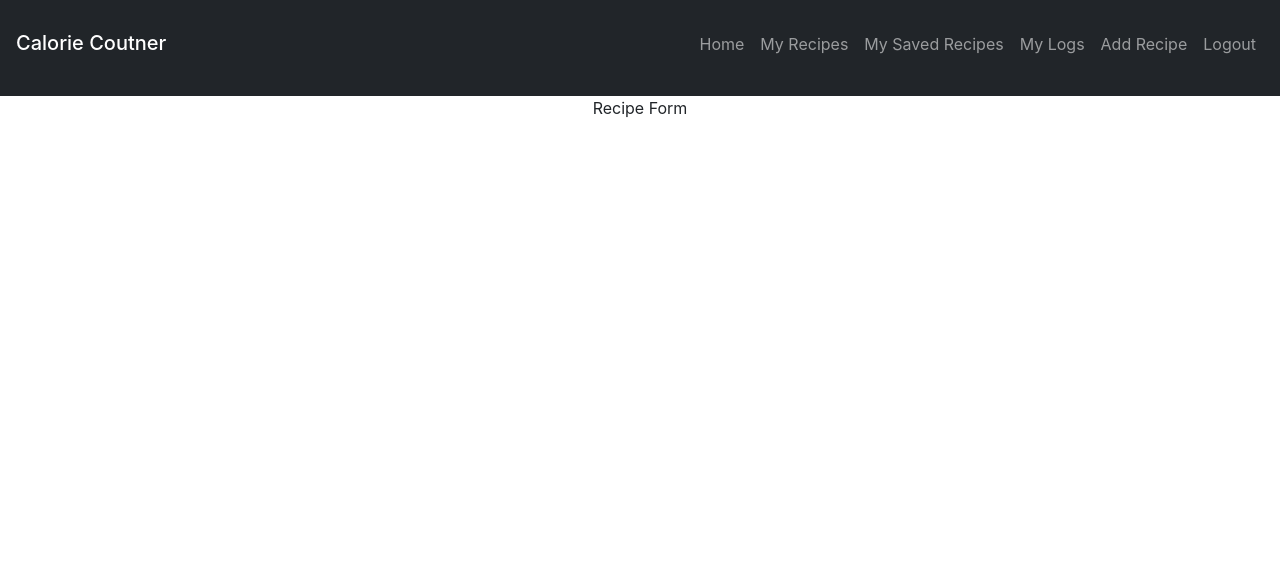
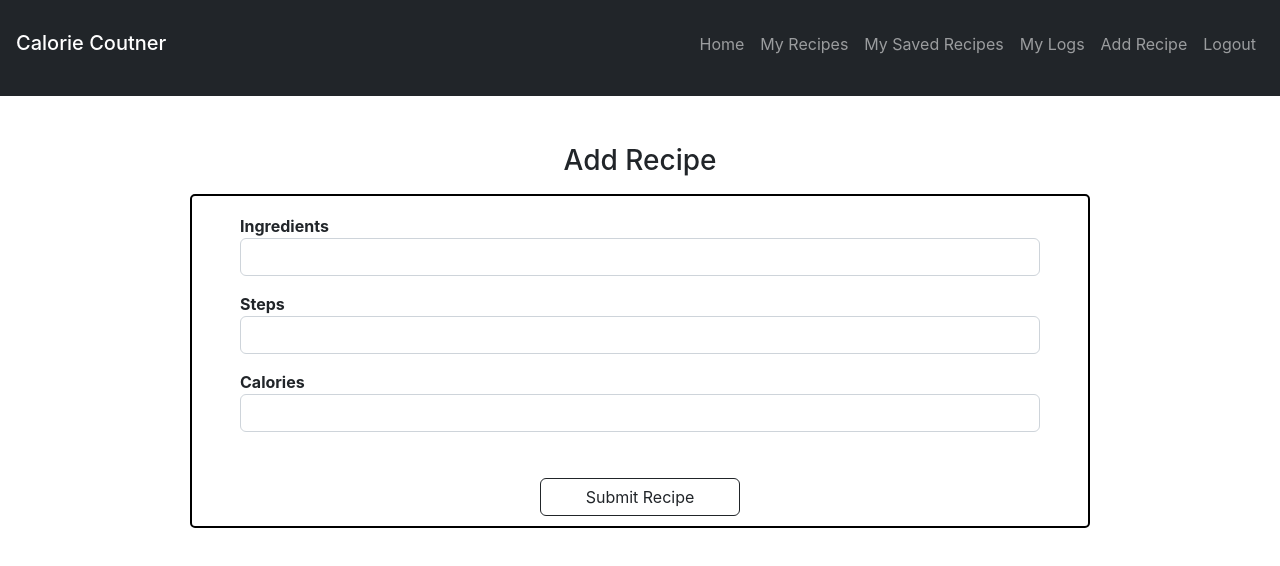
Before and after one commit to daleymike/calorie-counter, a React (Create React App) app in the folder client/: page /recipes/create in a window 1280 px wide. Shown: the top 566 px of the page. Built offline with nearby package versions, Linux system fonts and the light colour scheme.

Commit message:
add recipe visual

```diff
--- a/client/src/App.css
+++ b/client/src/App.css
@@ -2,37 +2,15 @@
   text-align: center;
 }
 
-.App-logo {
-  height: 40vmin;
-  pointer-events: none;
+.form{
+  width: 900px;
+  margin-top: 20px;
+  border: 2px solid black;
+  border-radius: 5px;
+  padding: 10px;
 }
 
-@media (prefers-reduced-motion: no-preference) {
-  .App-logo {
-    animation: App-logo-spin infinite 20s linear;
-  }
+.form-group {
+  text-align: left;
+  font-weight: bold;
 }
-
-.App-header {
-  background-color: #282c34;
-  min-height: 100vh;
-  display: flex;
-  flex-direction: column;
-  align-items: center;
-  justify-content: center;
-  font-size: calc(10px + 2vmin);
-  color: white;
-}
-
-.App-link {
-  color: #61dafb;
-}
-
-@keyframes App-logo-spin {
-  from {
-    transform: rotate(0deg);
-  }
-  to {
-    transform: rotate(360deg);
-  }
-}
--- a/client/src/App.js
+++ b/client/src/App.js
@@ -2,6 +2,7 @@ import './App.css';
 import {BrowserRouter, Routes, Route} from "react-router-dom";
 import NavBar from './components/NavBar';
 import LoginAndRegisterPage from './components/LoginAndRegisterPage';
+import RecipeForm from './components/RecipeForm';
 
 
 function App() {
@@ -15,7 +16,7 @@ function App() {
         <Route path="/recipes/:user_id" element={<div>Display User Recipes </div>} />
         <Route path="/logs/:user_id" element={<div>Display User Logs </div>}/>
         <Route path="/recipes/saved/:user_id" element={<div>Display User Saved Recipes </div>} />
-        <Route path="/recipes/create" element={<div>Recipe Form </div>} />
+        <Route path="/recipes/create" element={<RecipeForm/>} />
       </Routes>
       </BrowserRouter>
     </div>
--- /dev/null
+++ b/client/src/components/RecipeForm.js
@@ -0,0 +1,34 @@
+import React, {useState} from 'react'
+
+const RecipeForm = () => {
+    const [ingredients, setIngredients] = useState("");
+    const [steps, setSteps] = useState("");
+    const [calories, setCalories] = useState();
+    return (
+        <div className='container'>
+            <h3 className='mt-5 mb-3'>Add Recipe</h3>
+            <form className='form m-auto'>
+                <div className="form-group m-auto mt-2 mb-3" style={{width: 800}}>
+                    <label htmlFor="ingredients">Ingredients</label>
+                    <input className='form-control' type="text" value={ingredients} onChange={(e) => setIngredients(e.target.value)}/>
+                </div>
+                <div className="form-group m-auto mb-3" style={{width: 800}}>
+                    <label htmlFor="steps">Steps</label>
+                    <input className='form-control' type="text" value={steps} onChange={(e) => setSteps(e.target.value)}/>
+                </div>
+                <div className="form-group m-auto mb-3 banana" style={{width: 800}}>
+                    <label htmlFor="calories">Calories</label>
+                    <input className='form-control' type="text" value={calories} onChange={(e) => setCalories(e.target.value)}/>
+                </div>
+                <div>
+                    <button style={{width: 200, marginTop: 30}} className='btn btn-outline-dark form-control' type='submit'>Submit Recipe</button>
+                </div>
+
+
+
+            </form>
+        </div>
+    )
+}
+
+export default RecipeForm;
```
